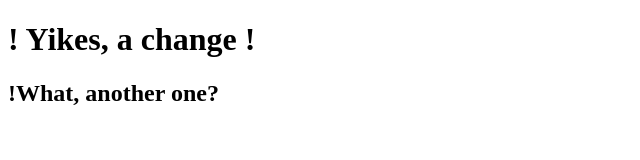
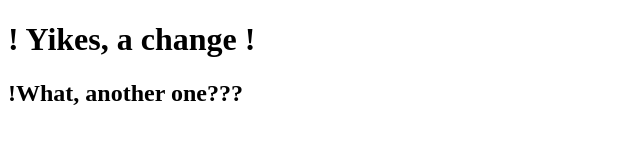
Before and after one commit to kpfund/test1, a plain HTML site: page index.html in a window 1280 px wide. Shown: the full height of the page, 0-640 px from the left. Drawn offline with Linux system fonts and the light colour scheme.

Commit message:
Hmm... looks like messages are NOT optional!

```diff
--- a/index.html
+++ b/index.html
@@ -1,15 +1,3 @@
-<!--
-<!DOCTYPE html>
-<html>
-<body>
-
-<h1>almost blank</h1>
-
-</body>
-</html>
--->
-
-
 <!DOCTYPE html>
 <html>
   <head>
@@ -18,7 +6,7 @@
 
 <body>
  <h1>! Yikes, a change !</h1>
- <h2>!What, another one?</h2>
+ <h2>!What, another one???</h2>
 </body>
 
 </html>
```
